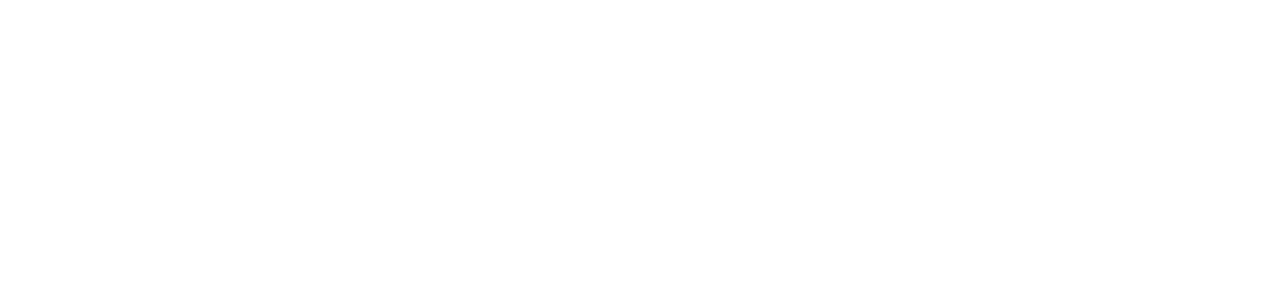
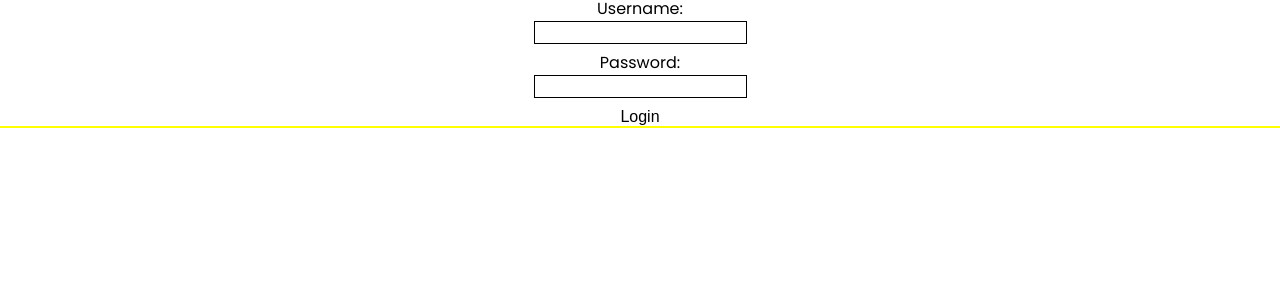
Before and after one commit to Handehoch/abanking-test, an Angular app: page /login in a window 1280 px wide. Before the commit this address led to /. Shown: the top 300 px of the page. Built offline with nearby package versions, Linux system fonts and the light colour scheme.

Commit message:
login page with localStorage setting and validation, redirecting to companies after login, if there are password and username in storage user cannot visit login page

```diff
--- /dev/null
+++ b/src/app/modules/authentication/components/login/login.component.html
@@ -0,0 +1,11 @@
+<form class="login-form" [formGroup]="form" (ngSubmit)="onLoginClick()">
+  <label class="login-form__label" for="username">Username:</label>
+  <input class="login-form__input" type="text" name="username" id="username"
+         formControlName="username"
+  >
+  <label class="login-form__label" for="password">Password:</label>
+  <input class="login-form__input" type="password" name="password" id="password"
+         formControlName="password"
+  >
+  <button class="login-form__btn" type="submit">Login</button>
+</form>
--- /dev/null
+++ b/src/app/modules/authentication/components/login/login.component.scss
@@ -0,0 +1,19 @@
+.login-form {
+  display: flex;
+  flex-direction: column;
+  align-items: center;
+  outline: 2px solid yellow;
+
+  &__label {
+    margin-bottom: 3px;
+  }
+
+  &__input {
+    border: 1px solid black;
+    margin-bottom: 10px;
+  }
+
+  &__btn {
+    cursor: pointer;
+  }
+}
--- /dev/null
+++ b/src/app/modules/authentication/components/login/login.component.ts
@@ -0,0 +1,55 @@
+import { Component, OnInit } from '@angular/core';
+import {
+  FormBuilder,
+  FormControl,
+  FormGroup,
+  Validators,
+} from '@angular/forms';
+import { Router } from '@angular/router';
+import { AuthService } from '../../services/auth.service';
+
+@Component({
+  selector: 'app-login',
+  templateUrl: './login.component.html',
+  styleUrls: ['./login.component.scss'],
+})
+export class LoginComponent implements OnInit {
+  form!: FormGroup;
+  constructor(
+    private readonly authService: AuthService,
+    private readonly fb: FormBuilder,
+    private readonly router: Router
+  ) {}
+
+  get username(): string {
+    return this.form.get('username')?.value;
+  }
+
+  get password(): string {
+    return this.form.get('password')?.value;
+  }
+
+  onLoginClick() {
+    if (!this.form.valid) {
+      return;
+    }
+
+    this.authService.saveToLocalStorage({
+      username: this.username,
+      password: this.password,
+    });
+
+    this.router.navigate(['/companies']).then((r) => console.log(r));
+  }
+
+  ngOnInit() {
+    if (this.authService.isValidStorage()) {
+      this.router.navigate(['/companies']).then((r) => console.log(r));
+    }
+
+    this.form = this.fb.group({
+      username: new FormControl(null, Validators.required),
+      password: new FormControl(null, Validators.required),
+    });
+  }
+}
--- /dev/null
+++ b/src/app/modules/authentication/models/user.interface.ts
@@ -0,0 +1,4 @@
+export interface IUser {
+  username: string;
+  password: string;
+}
--- /dev/null
+++ b/src/app/modules/authentication/services/auth.service.ts
@@ -0,0 +1,21 @@
+import { Injectable } from '@angular/core';
+import { IUser } from '../models/user.interface';
+
+@Injectable({
+  providedIn: 'root',
+})
+export class AuthService {
+  constructor() {}
+
+  saveToLocalStorage(user: IUser): void {
+    localStorage.setItem('username', user.username);
+    localStorage.setItem('password', user.password);
+  }
+
+  isValidStorage(): boolean {
+    const username = localStorage.getItem('username');
+    const password = localStorage.getItem('password');
+
+    return username !== null && password !== null;
+  }
+}
--- a/src/app/modules/routing/app-routing.module.ts
+++ b/src/app/modules/routing/app-routing.module.ts
@@ -2,12 +2,17 @@
 import { RouterModule, Routes } from '@angular/router';
 import { CompaniesComponent } from '../companies/components/companies/companies.component';
 import { CompanyComponent } from '../companies/components/company/company.component';
+import { LoginComponent } from '../authentication/components/login/login.component';
 
 const routes: Routes = [
   {
     path: '',
     redirectTo: 'companies',
     pathMatch: 'full',
+  },
+  {
+    path: 'login',
+    component: LoginComponent,
   },
   {
     path: 'companies',
```
Also changed, not shown: src/app/modules/app/app.module.ts (+8 -1 lines), src/app/modules/authentication/authentication.module.ts (added, +11 -0 lines).
